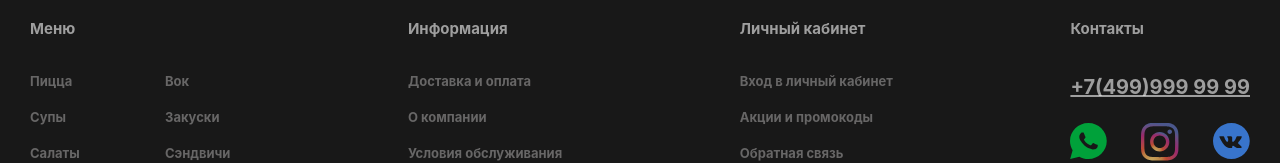
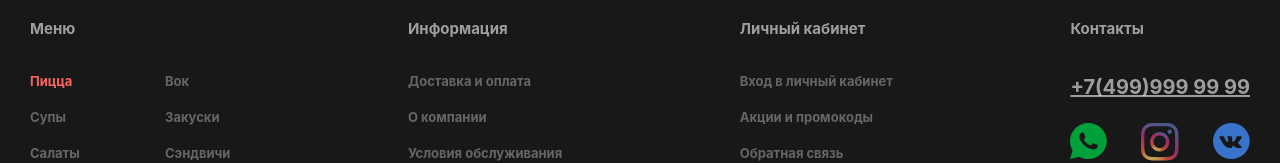
Before and after one commit to At0m234/Pizza, a Vue app: page / in a window 1280 px wide. In both pictures the pointer is over the item "Пицца". Shown: the part 2747-2910 px from the top of the page. Built offline with nearby package versions, Linux system fonts and the light colour scheme; no server answers.

Commit message:
fixed footer and personal arr value

```diff
--- a/src/components/CustomFooter.vue
+++ b/src/components/CustomFooter.vue
@@ -22,7 +22,7 @@ const info = [
 ]
 const personal = [
   {label: 'Вход в личный кабинет', value: 'login'},
-  {label: 'Акции и промокоды', value: 'discount'},
+  {label: 'Акции и промокоды', value: 'discounts'},
   {label: 'Обратная связь', value: 'feedback'},
   {label: 'Отзывы', value: 'reviews'},
 ]
@@ -132,6 +132,11 @@ function onInfoClick(value: any) {
     font-size: 13px;
     font-weight: 700;
     cursor: pointer;
+    transition: transform .2s ease-in-out;
+    &:hover {
+      color: var(--color-warning);
+      transform: scale(1.15);
+    }
   }
   &__menu {
     display: grid;
@@ -156,8 +161,8 @@ function onInfoClick(value: any) {
     font-size: 20px;
     font-weight: bold;
     color: var(--color-text);
+    transition: color .2s ease-in-out;
     &:hover {
-      background-color: transparent;
       color: var(--color-warning);
     }
   }
```
